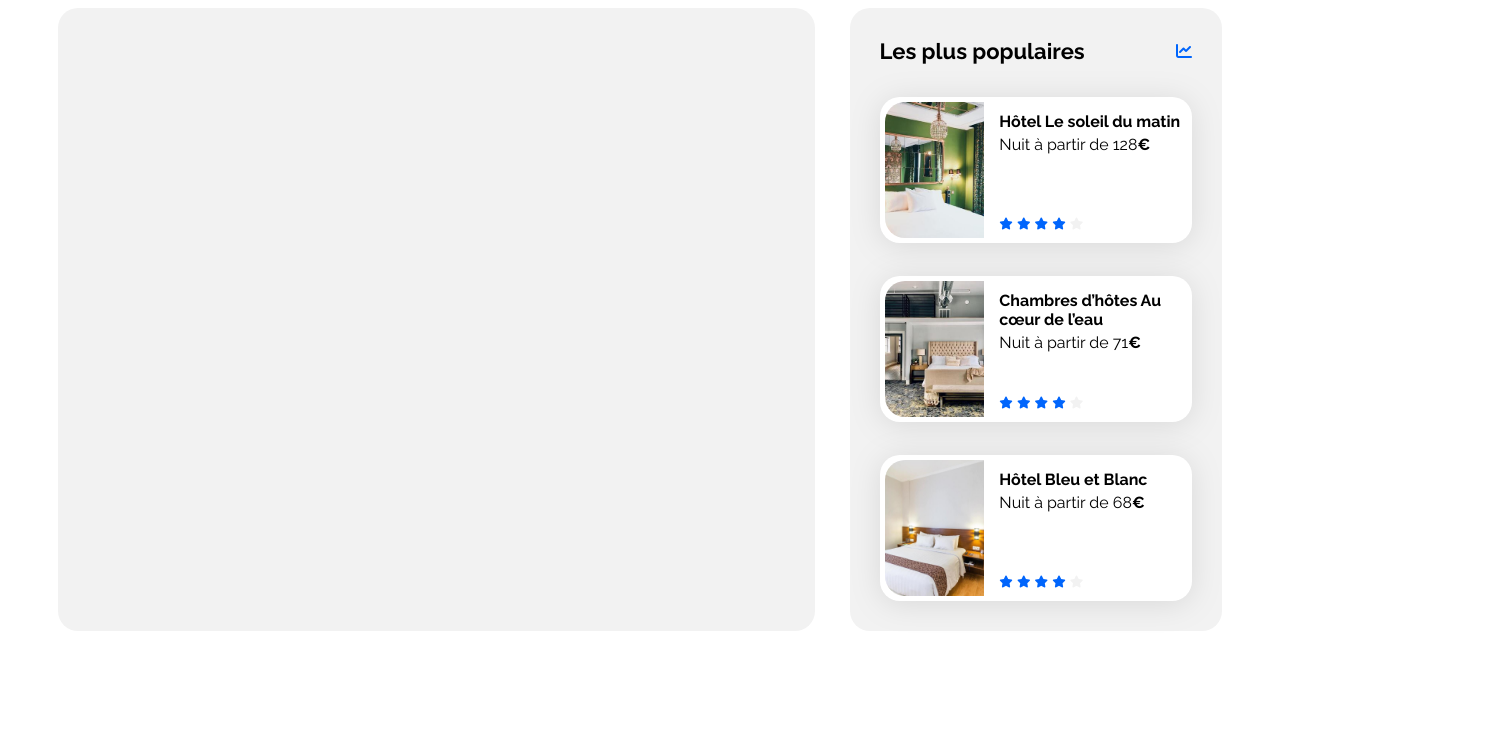
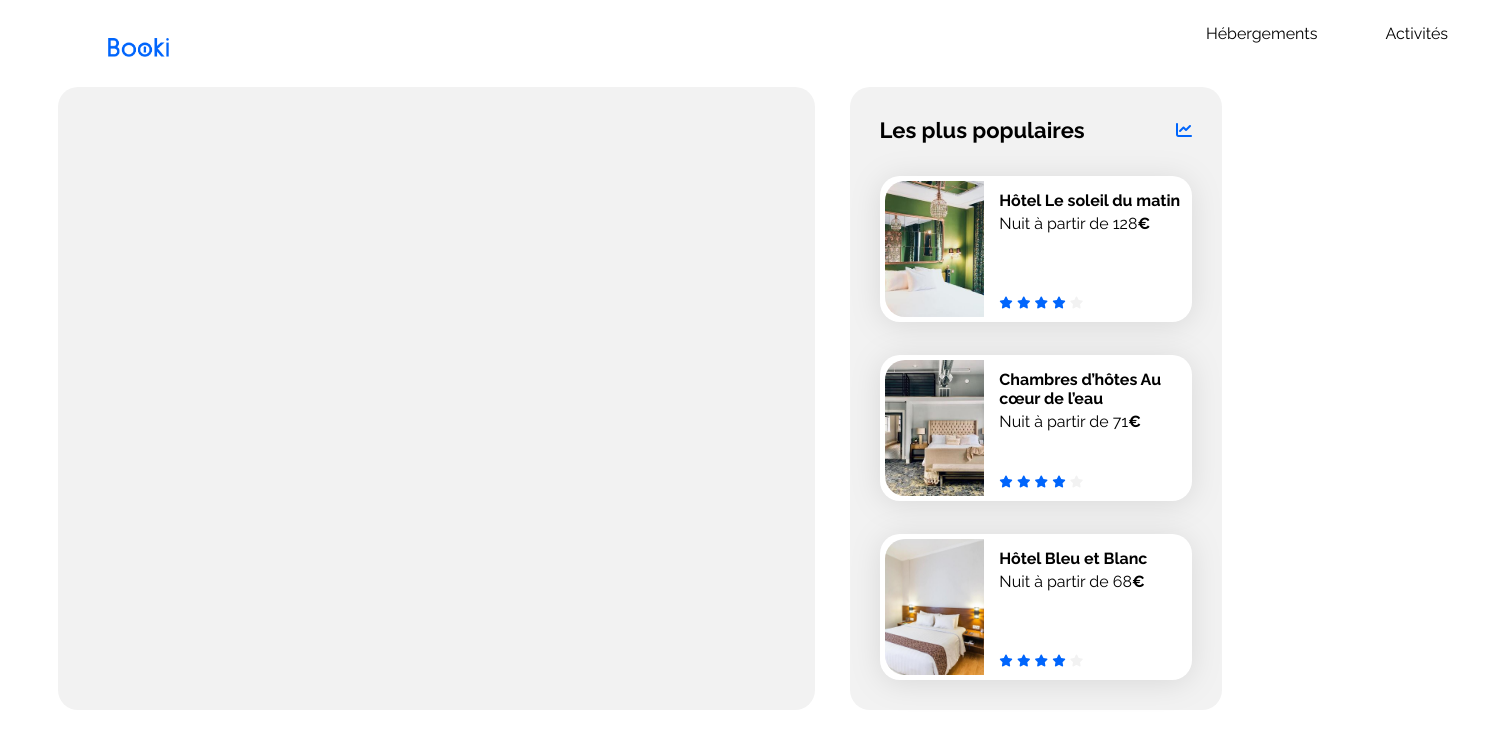
Before and after one commit to IdrissCisse/PROJET2OC, a plain HTML site: page index.html in a window 1280 px wide. Shown: the whole page, 1498 px wide, since content can reach past the window. Drawn offline with Linux system fonts and the light colour scheme.

Commit message:
Implementation du header

```diff
--- a/css/style.css
+++ b/css/style.css
@@ -56,6 +56,55 @@ a {
 
 .neutral-star {
     color: var(--main-bg-color)
+}
+
+.main-header {
+    display: flex;
+    flex-direction: row;
+    justify-content: space-between;
+    width: 1440px;
+    height: 79px;
+}
+
+.logo-container {
+    max-width: 161.09px;
+    max-height: 79px;
+    padding: 30px 50px 30px 50px;
+    display: flex;
+    gap: 10px;
+}
+
+.logo-container a img {
+    width: 61.09px;
+    height: 19px;
+}
+
+.main-navigation {
+    max-width: 344px;
+    max-height: 35px;
+    padding: 0 50px 0 50px;
+    display: flex;
+    gap: 68px;
+
+}
+
+.main-navigation a {
+    display: flex;
+    align-items: flex-end;
+    position: relative;
+}
+
+.main-navigation a:hover::before{
+    content: "";
+    position: absolute;
+    top: 0;
+    height: 1.5px;
+    width: 100%;
+    background-color: #0065FC;
+}
+
+.main-navigation a:hover{
+    color: #0065FC;
 }
 
 /****** Hebergements And Populaires ***********/
--- a/index.html
+++ b/index.html
@@ -16,7 +16,17 @@
 
 <body>
     <div class="main-container">
-        <header></header>
+        <header class="main-header">
+            <div class="logo-container">
+                <a href="images/logo/Booki@3x.png">
+                    <img src="images/logo/Booki.png" alt="logo du site Booki">
+                </a>
+            </div>
+            <nav class="main-navigation">
+                <a href="#">Hébergements</a>
+                <a href="#">Activités</a>
+            </nav>
+        </header>
         <main>
             <div class="hebergements-and-populaires">
                 <section class="hebergements">
```
